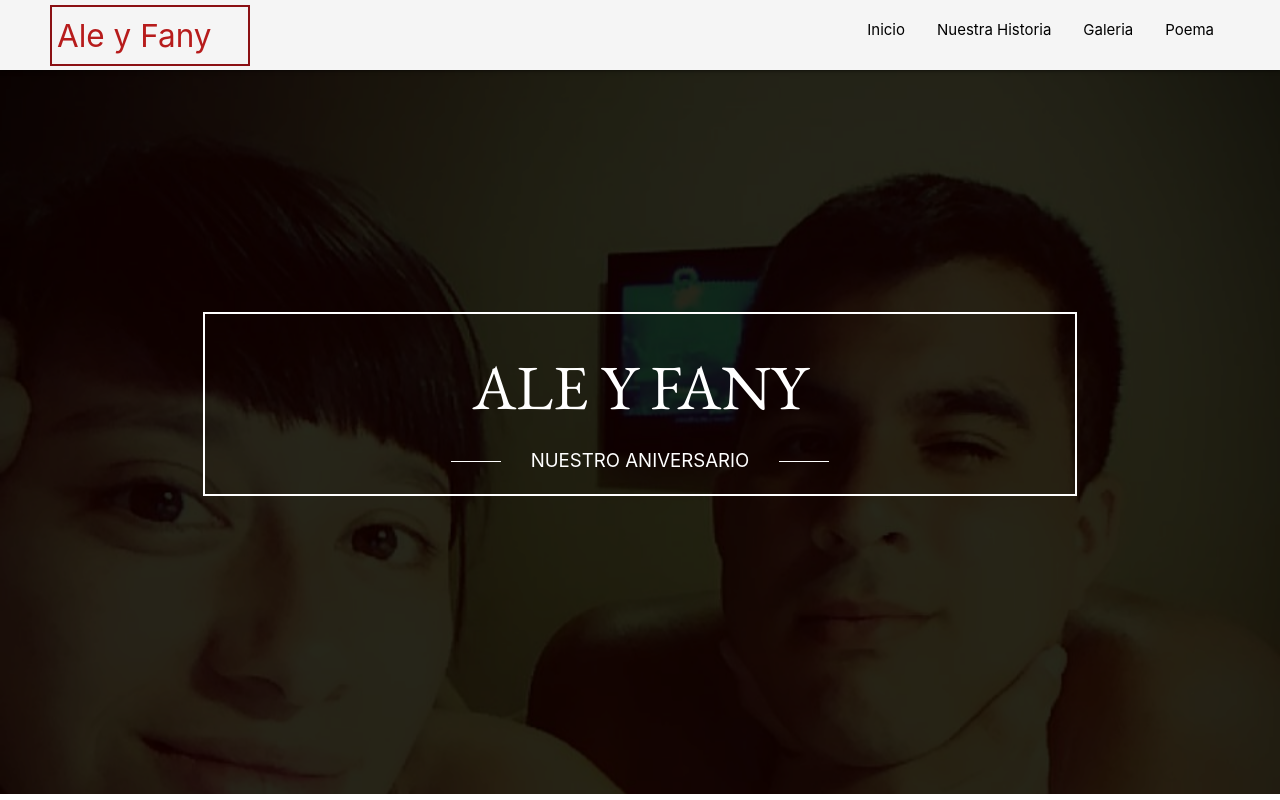
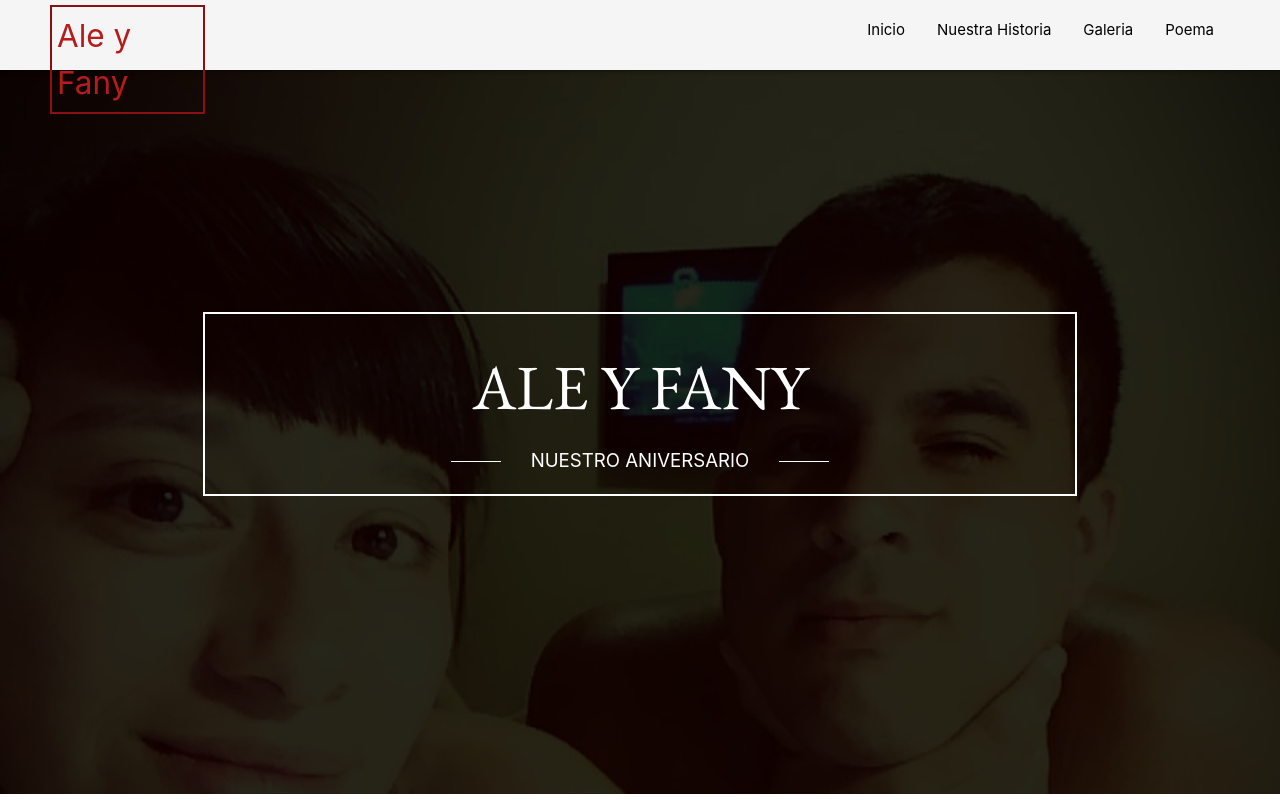
Before and after one commit to aleyfany/aleyfany, a plain HTML site: page index.html in a window 1280 px wide. Shown: the top 800 px of the page. Drawn offline with Linux system fonts and the light colour scheme; some packages are replaced by stand-ins of ours; a script that the page names is missing.

Commit message:
Update app.css

```diff
--- a/content/css/app.css
+++ b/content/css/app.css
@@ -135,7 +135,7 @@ body h1{
     padding: 5px;
     color: #b71c1c;
     border: #8b1014 solid 2px;
-    width: 200px;
+    width: 155px;
 }
 
 #derecha{
```
